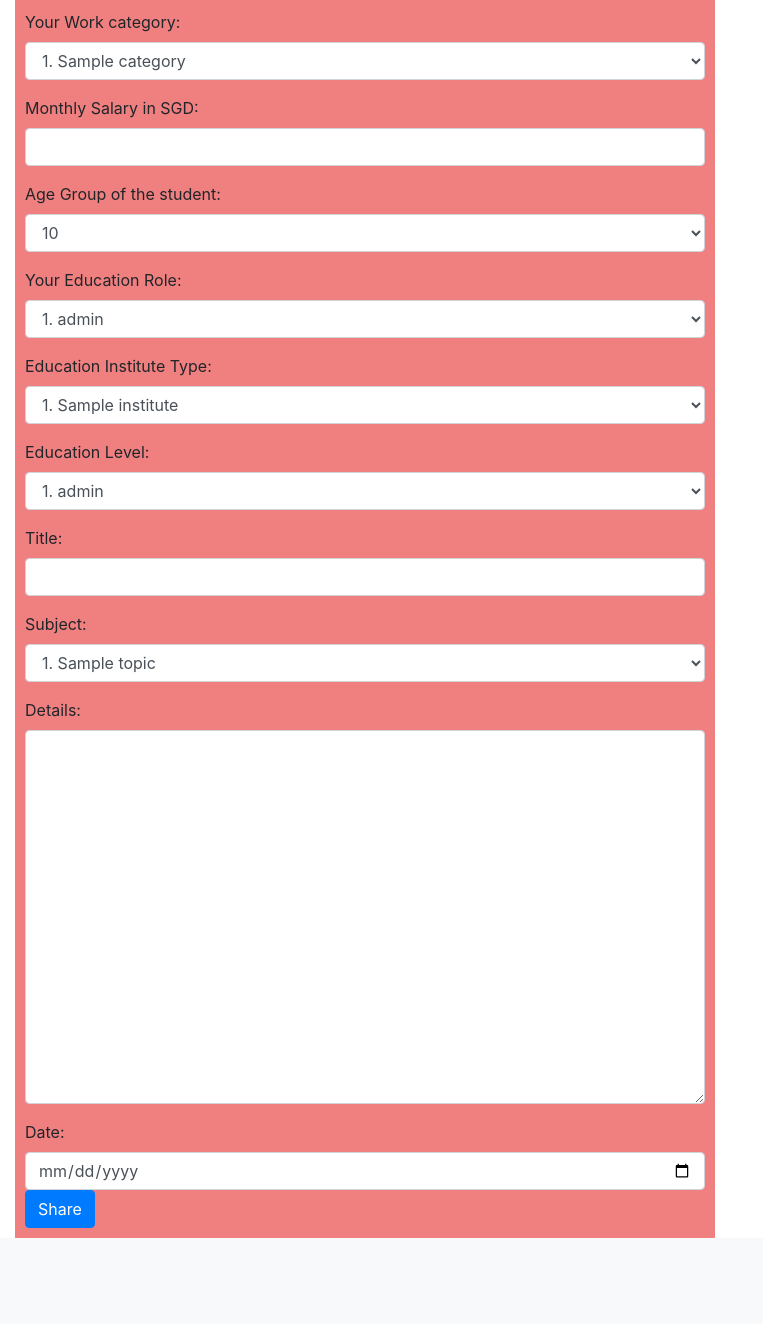
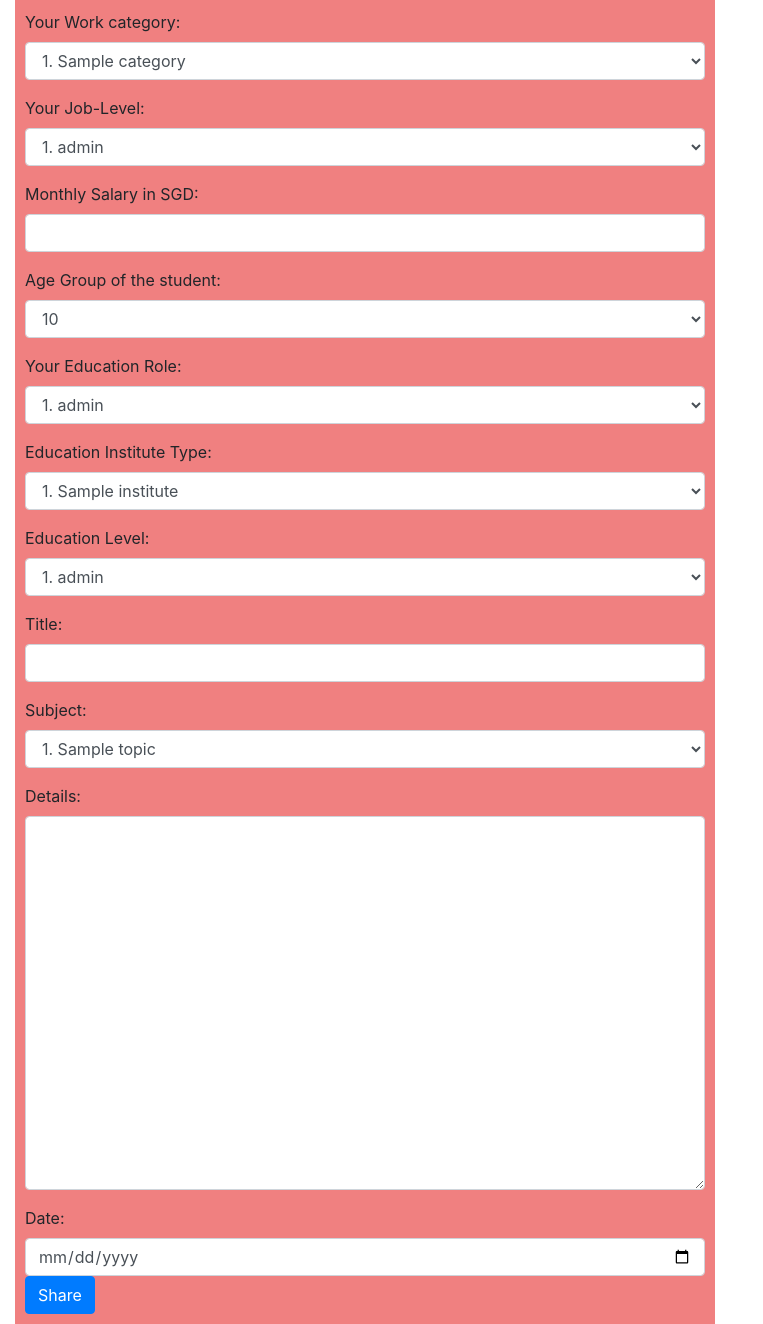
Before and after one commit to jaymanmt/curiosityskills, a Flask app: template templates/create_work_edu.html in a window 1280 px wide. Shown: the part 56-1380 px from the top of the page, without its empty margins (0-763 px from the left). Before the commit the page ends 1294 px from the top, so only its background shows below. Run offline with Flask 2, Linux system fonts and the light colour scheme; the template is opened without the code that fills it: most values are stand-ins (such as "Sample title", 1, 10 or a date in 2020); some libraries are stand-ins or nearby versions.

Commit message:
added job levels into edu_exp form

```diff
--- a/app.py
+++ b/app.py
@@ -87,7 +87,6 @@ def showcreateprofile():
     sql="""
     SELECT * FROM job_level_list
     """
-
     cursor.execute(sql)
     job_levels = cursor.fetchall()
 
@@ -170,6 +169,12 @@ def create_eduexp():
     cursor.execute(sql)
     job_categories = cursor.fetchall()
 
+    sql="""
+    SELECT * FROM job_level_list
+    """
+    cursor.execute(sql)
+    job_levels = cursor.fetchall()
+
     sql= """
     SELECT * FROM age_range_list
     """
@@ -200,7 +205,7 @@ def create_eduexp():
     cursor.execute(sql)
     edu_level_select = cursor.fetchall()
 
-    return render_template("create_work_edu.html", job_categories = job_categories, age_ranges = age_ranges, edu_role_select = edu_role_select, edu_topics = edu_topics, edu_institute_select = edu_institute_select, edu_level_select = edu_level_select)
+    return render_template("create_work_edu.html", job_categories = job_categories, job_levels = job_levels, age_ranges = age_ranges, edu_role_select = edu_role_select, edu_topics = edu_topics, edu_institute_select = edu_institute_select, edu_level_select = edu_level_select)
 
 
 
--- a/templates/create_work_client.html
+++ b/templates/create_work_client.html
@@ -9,7 +9,7 @@
         </select>
     </div>
     <div class="form-group">
-        <label for="type">Job-Level:</label>
+        <label for="type">Your Job-Level:</label>
         <select class="form-control" name="job_level">
         {%for jl in job_levels%}
       <option>{{jl["id"]}}. {{jl["level"]}}</option>
--- a/templates/create_work_edu.html
+++ b/templates/create_work_edu.html
@@ -5,6 +5,14 @@
         <select class="form-control" name="job_categories">
         {%for j in job_categories%}
       <option>{{j["id"]}}. {{j["category"]}}</option>
+        {%endfor%}
+        </select>
+    </div>
+    <div class="form-group">
+        <label for="type">Your Job-Level:</label>
+        <select class="form-control" name="job_level">
+        {%for jl in job_levels%}
+      <option>{{jl["id"]}}. {{jl["level"]}}</option>
         {%endfor%}
         </select>
     </div>
```
